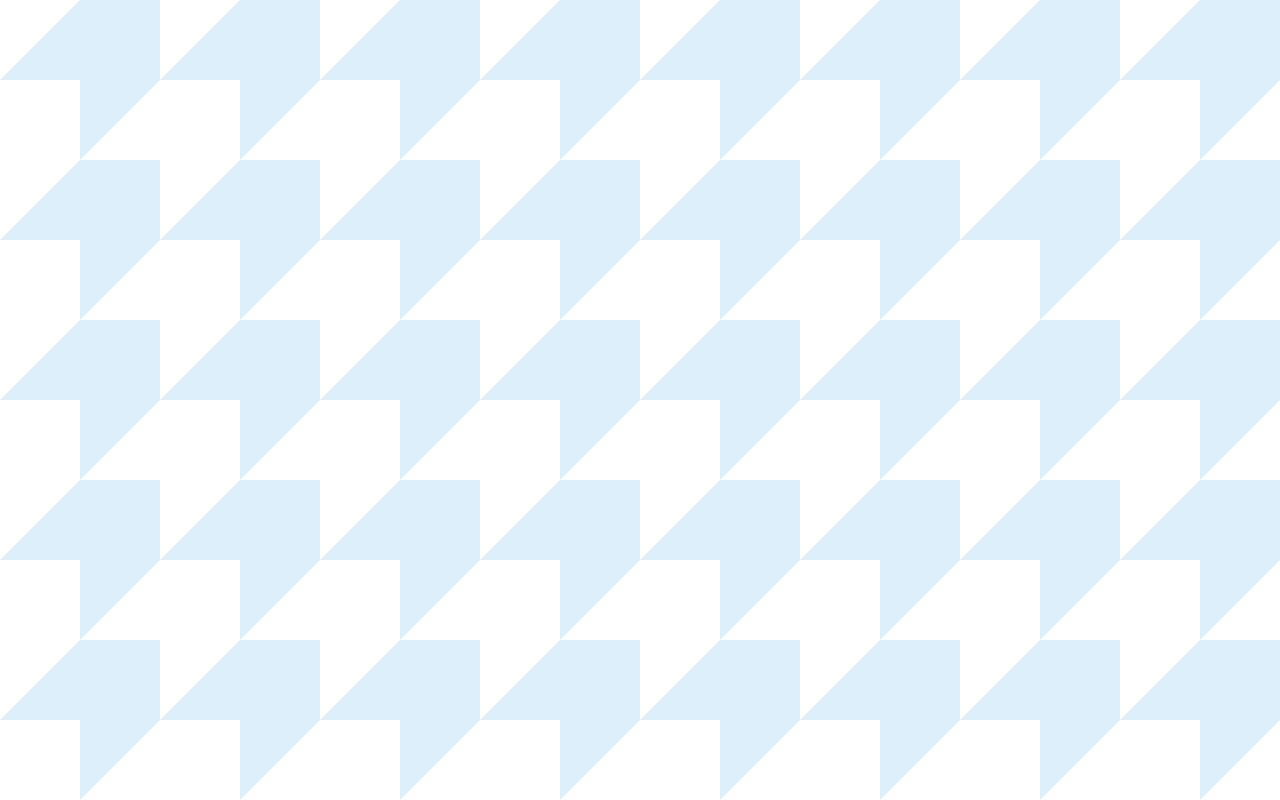
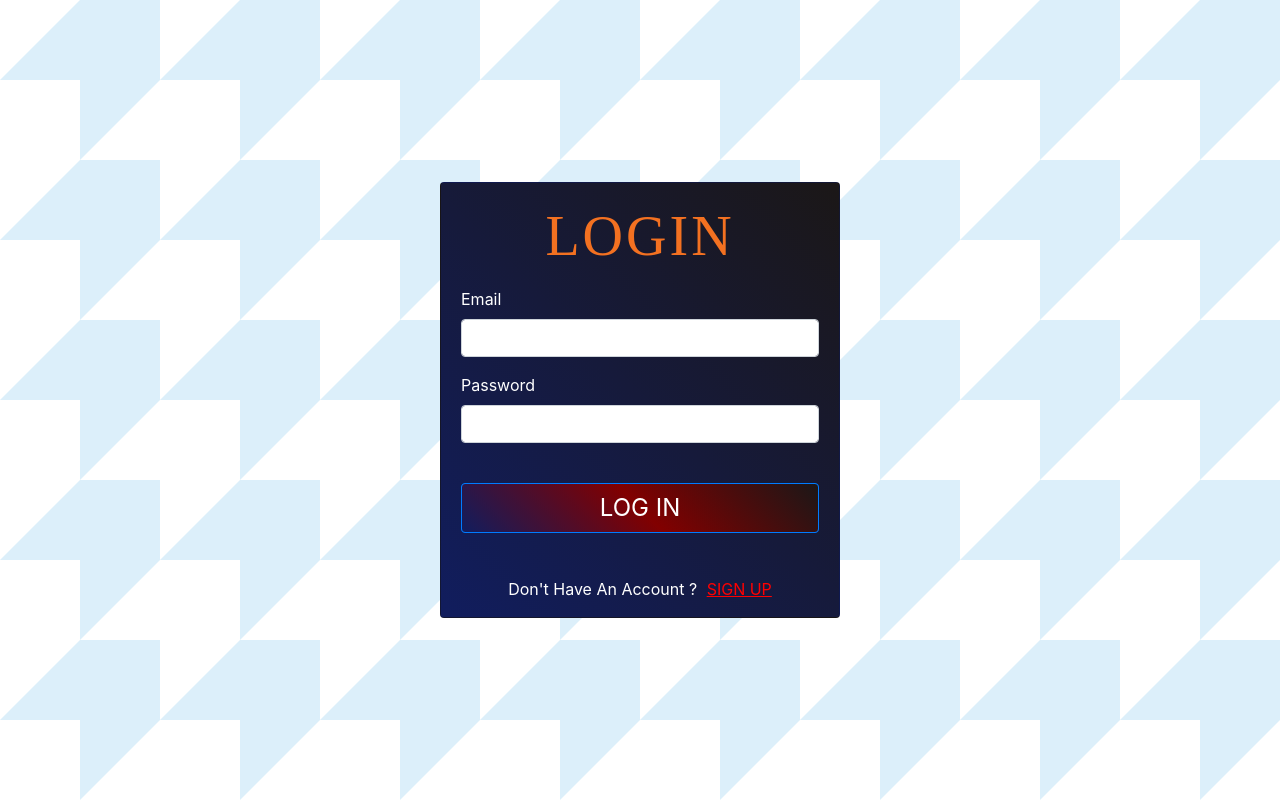
Before and after one commit to SRRahmaaaan/techcom-front-end, a React (Create React App) app: page /login in a window 1280 px wide. Built offline with nearby package versions, Linux system fonts and the light colour scheme; no server answers; a web font is replaced by a local one.

Commit message:
finish authentication and private route

```diff
--- a/src/Admin/AddService/AddService.js
+++ b/src/Admin/AddService/AddService.js
@@ -9,7 +9,7 @@
                 <div className="col-md-3 m-0 p-0">
                     <Sidebar />
                 </div>
-                <div className="col-md-9 m-0 p-0 bg-dark">
+                <div className="col-md-9 m-0 p-0">
                     <ServiceForm />
                 </div>
             </section>
--- a/src/App.js
+++ b/src/App.js
@@ -6,18 +6,24 @@
 import MakeAdmin from './Admin/MekeAdmin/MakeAdmin'
 import OrderList from './Admin/OrderList/OrderList'
 import "./App.css"
+import PrivateRoute from "./Authentication/PrivateRoute/PrivateRoute"
+import Authentication from './Authentication/Authentication/Authentication'
+import Provider from './Authentication/Context/Context'
 import Home from './Home/Home/Home'
 
 const App = () => {
   return (
-        <Switch>
-          <Route exact path="/" component={Home} />
-          <Route path="/admin" component={Admin} />
-          <Route path="/admin/orderList" component={OrderList} />
-          <Route path="/addService" component={AddService} />
-          <Route path="/manageServices" component={ManageServices} />
-          <Route path="/addAdmin" component={MakeAdmin} />
-        </Switch>
+        <Provider>
+          <Switch>
+            <Route exact path="/" component={Home} />
+            <PrivateRoute path="/admin" component={Admin} />
+            <PrivateRoute path="/admin/orderList" component={OrderList} />
+            <PrivateRoute path="/addService" component={AddService} />
+            <PrivateRoute path="/manageServices" component={ManageServices} />
+            <PrivateRoute path="/addAdmin" component={MakeAdmin} />
+            <Route path="/login" component={Authentication} />
+          </Switch>
+        </Provider>
   );
 }
 
--- /dev/null
+++ b/src/Authentication/Authentication/Authentication.js
@@ -0,0 +1,15 @@
+import React from 'react'
+import { useAuth } from '../Context/Context'
+import Login from '../Forms/Login'
+import SignUp from '../Forms/SignUp'
+
+const Authentication = () => {
+    const {isSignUp} = useAuth()
+    return (
+        <section className="d-flex align-items-center justify-content-center flex-colum" style={{minHeight:"100vh"}}>
+            {isSignUp ? <SignUp /> : <Login />}
+        </section>
+    )
+}
+
+export default Authentication
--- /dev/null
+++ b/src/Authentication/Context/Context.js
@@ -0,0 +1,44 @@
+import React, { createContext, useContext, useEffect, useState } from 'react'
+import {auth} from "../Forms/Firebase"
+
+
+
+
+const contextProvider = createContext()
+export const useAuth = () => useContext(contextProvider)
+const Provider = ({ children }) => {
+    const [isSignUp, setIsSignUp] = useState(false)
+    const [currentUser, setCurrentUser] = useState()
+    const [loading, setLoading] = useState(true)
+    const signUp = (email, password) => {
+        return auth.createUserWithEmailAndPassword(email, password)
+    }
+    const logIn = (email, password) => {
+        return auth.signInWithEmailAndPassword(email, password)
+    }
+    const logOut = () => {
+        return auth.signOut()
+    }
+    useEffect(() => {
+        const unsubscribe = auth.onAuthStateChanged(user => {
+            setCurrentUser(user)
+            setLoading(false)
+        })
+        return unsubscribe
+    }, [])
+    const value = {
+        isSignUp,
+        currentUser,
+        setIsSignUp,
+        signUp,
+        logIn,
+        logOut
+    }
+    return (
+        <contextProvider.Provider value={value}>
+            {!loading && children}
+        </contextProvider.Provider>
+    )
+}
+
+export default Provider
--- /dev/null
+++ b/src/Authentication/Forms/Firebase.js
@@ -0,0 +1,13 @@
+import firebase from "firebase/app"
+import "firebase/auth"
+
+const app = firebase.initializeApp({
+  apiKey: "AIzaSyA6VDzRg8tSrvmmIkzlRqk1uDBwX8j31No",
+  authDomain: "teachcom-aa9f4.firebaseapp.com",
+  projectId: "teachcom-aa9f4",
+  storageBucket: "teachcom-aa9f4.appspot.com",
+  messagingSenderId: "1082406732738",
+  appId: "1:1082406732738:web:8f5b3ca925dffa7a774c5b",
+});
+export const auth = app.auth()
+export default app
--- /dev/null
+++ b/src/Authentication/Forms/Forms.css
@@ -0,0 +1,10 @@
+.form-card {
+  background: linear-gradient(45deg, #111d5e, #1b1717);
+  color: white;
+}
+.form-card span {
+  text-decoration: underline;
+  color: red;
+  margin-left: 5px;
+  cursor: pointer;
+}
--- /dev/null
+++ b/src/Authentication/Forms/Login.js
@@ -0,0 +1,56 @@
+import React, { useRef, useState } from 'react'
+import { Card, Button, Form, Alert } from "react-bootstrap"
+import { useHistory, useLocation } from 'react-router'
+import { useAuth } from '../Context/Context'
+import "./Forms.css"
+
+const Login = () => {
+    const { setIsSignUp, logIn } = useAuth()
+    const emailRef = useRef()
+    const passwordRef = useRef()
+    const [error, setError] = useState("")
+    const [loading, setLoading] = useState(false)
+    const history = useHistory()
+    const location = useLocation()
+    const { from } = location.state || {from : {pathname:"/"}}
+
+    const handleSubmit = async (e) => {
+        e.preventDefault()
+        try {
+            setLoading(true)
+            setError("")
+            await logIn(emailRef.current.value, passwordRef.current.value)
+            history.replace(from)
+        } catch (error) {
+            setError("FAILED TO LOG IN")
+        }
+            setLoading(false);
+    }
+
+    return (
+        <div className="w-100" style={{maxWidth:"400px"}}>
+            <Card className="form-card">
+                <Card.Body>
+                    <h2 className="heading mb-3 text-center">LOGIN</h2>
+                    {error && <Alert variant="danger">{ error }</Alert>}
+                    <Form onSubmit={handleSubmit}>
+                        <Form.Group>
+                            <Form.Label>Email</Form.Label>
+                            <Form.Control type="email" required ref={emailRef}/>
+                        </Form.Group>
+                        <Form.Group>
+                            <Form.Label>Password</Form.Label>
+                            <Form.Control type="password" required ref={passwordRef}/>
+                        </Form.Group>
+                        <Button type="submit" disabled={loading} style={{cursor: loading && "no-drop"}} className="w-100 mt-4">LOG IN</Button>
+                    </Form>
+                </Card.Body>
+                <div className="mt-4 text-center">
+                    <p>Don't Have An Account ? <span onClick={() => setIsSignUp(true)}>SIGN UP</span></p>
+                </div>
+            </Card>
+        </div>
+    )
+}
+
+export default Login
--- /dev/null
+++ b/src/Authentication/Forms/SignUp.js
@@ -0,0 +1,70 @@
+import React, { useRef, useState } from 'react'
+import {useHistory, useLocation} from "react-router-dom"
+import { Card, Button, Form, Alert } from "react-bootstrap"
+import { useAuth } from '../Context/Context'
+import "./Forms.css"
+
+const SignUp = () => {
+    const { setIsSignUp, signUp } = useAuth()
+    const emailRef = useRef()
+    const passwordRef = useRef()
+    const confirmPasswordRef = useRef()
+    const [loading, setLoading] = useState(false)
+    const [error, setError] = useState("")
+    const history = useHistory()
+    const location = useLocation()
+    const {from} = location.state || {from: {pathname: "/"}}
+
+    const handleSubmit = async (e) => {
+        e.preventDefault()
+        if (! /\S+@\S+\.\S+/.test(emailRef.current.value)) {
+            return setError("INVALID EMAIL")
+        }
+        if (passwordRef.current.value !== confirmPasswordRef.current.value) {
+            return setError("PASSWORD DO NOT MATCH")
+        }
+        if (passwordRef.current.value.length < 6) {
+            return setError("PASSWORD SHOULD BE 6 CHARACTER LONG")
+        }
+        try {
+            setError("")
+            setLoading(true)
+            await signUp(emailRef.current.value, confirmPasswordRef.current.value)
+            history.replace(from)
+        } catch (error) {
+            setError("FAILED TO CREATE AN ACCOUNT")
+        }
+        setLoading(false)
+    }
+
+    return (
+        <div className="w-100" style={{maxWidth:"400px"}}>
+            <Card className="form-card">
+                <Card.Body>
+                    <h2 className="heading mb-3 text-center">SIGN UP</h2>
+                    {error && <Alert variant="danger">{ error }</Alert>}
+                    <Form onSubmit={handleSubmit}>
+                        <Form.Group>
+                            <Form.Label>Email</Form.Label>
+                            <Form.Control type="email" required ref={emailRef}/>
+                        </Form.Group>
+                        <Form.Group>
+                            <Form.Label>Password</Form.Label>
+                            <Form.Control type="password" required ref={passwordRef}/>
+                        </Form.Group>
+                        <Form.Group>
+                            <Form.Label>Confirm Password</Form.Label>
+                            <Form.Control type="password" required ref={confirmPasswordRef}/>
+                        </Form.Group>
+                        <Button type="submit" disabled={loading} style={{cursor: loading && "no-drop"}} className="w-100 mt-4">SIGN UP</Button>
+                    </Form>
+                </Card.Body>
+                <div className="pb-2 text-center">
+                    <p>Already Have An Account ? <span onClick={() => setIsSignUp(false)}>LOG IN</span></p>
+                </div>
+            </Card>
+        </div>
+    )
+}
+
+export default SignUp
--- /dev/null
+++ b/src/Authentication/PrivateRoute/PrivateRoute.js
@@ -0,0 +1,19 @@
+import React from 'react'
+import {useAuth} from "../Context/Context"
+import {Route, Redirect} from "react-router-dom"
+
+const PrivateRoute = ({ component:Component, ...other }) => {
+    const {currentUser} = useAuth()
+    console.log(currentUser)
+    return (
+        <Route
+            {...other}
+            render={(props) => {
+                return currentUser ? <Component {...props} /> :
+                <Redirect to={{pathname:"/login", state: {from: props.location}}} />
+            }}
+        />
+    )
+}
+
+export default PrivateRoute
--- a/src/Home/AllServices/Services.css
+++ b/src/Home/AllServices/Services.css
@@ -31,10 +31,7 @@
 .service-box .imgbx img {
   width: 100px;
   transition: 0.5s ease;
-  filter: invert(1);
-}
-.service-box:hover .service-box .imgbx img {
-  filter: invert(0);
+  filter: invert(2);
 }
 .service-box .descbx {
   transform: translateY(-100px);
--- a/src/Home/Header/Navbar/Navbar.js
+++ b/src/Home/Header/Navbar/Navbar.js
@@ -1,8 +1,11 @@
 import React, { useState } from 'react'
 import "./Navbar.css"
-import {Link } from "react-router-dom"
+import {useAuth} from "../../../Authentication/Context/Context"
+import { Link } from "react-router-dom"
+import {Alert, Button} from "react-bootstrap"
 
 const Navbar = () => {
+    const {currentUser, logOut} = useAuth()
     const [changeColor, setChangeColor] = useState(false)
     const changeBackground = () => {
         if (window.scrollY >= 80) {
@@ -12,6 +15,15 @@
         }
     }
     window.addEventListener("scroll", changeBackground)
+    const [error, setError] = useState("")
+    const handleLogout = async () => {
+        try {
+            setError("")
+            await logOut()
+        } catch (error) {
+            setError("FAILED TO LOG OUT")
+        }
+    }
     return (
         <nav className={changeColor ? "changeColor" : ""}>
             <div className="logo">
@@ -24,8 +36,12 @@
                 <li><a href="#services" style={{color: changeColor && "#fff"}}>Services</a></li>
                 <li><a href="#about" style={{color: changeColor && "#fff"}}>About</a></li>
                 <li><a href="#blogs" style={{color: changeColor && "#fff"}}>Blogs</a></li>
-                <li><a href="#contact" style={{color: changeColor && "#fff"}}>Contact Us</a></li>
+                <li><a href="#contact" style={{ color: changeColor && "#fff" }}>Contact Us</a></li>
+                {currentUser ?
+                    <Button onClick={handleLogout}>Logout</Button>:
+                    <Button style={{ border: "none" }}><Link to="/login" className="text-white">Login</Link></Button>}
             </ul>
+            {error && <Alert variant="danger">{ error }</Alert>}
         </nav>
     )
 }
```
